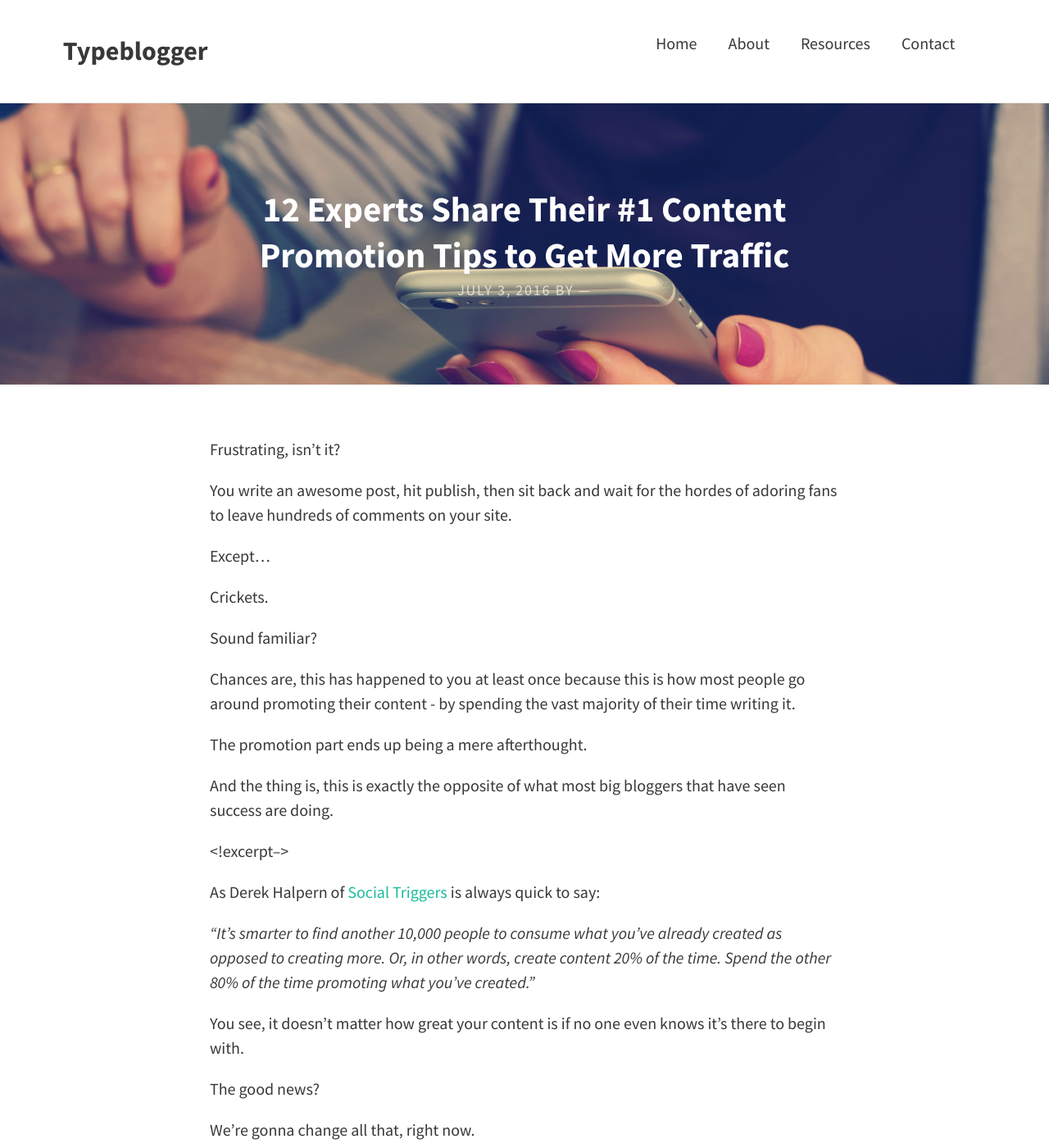
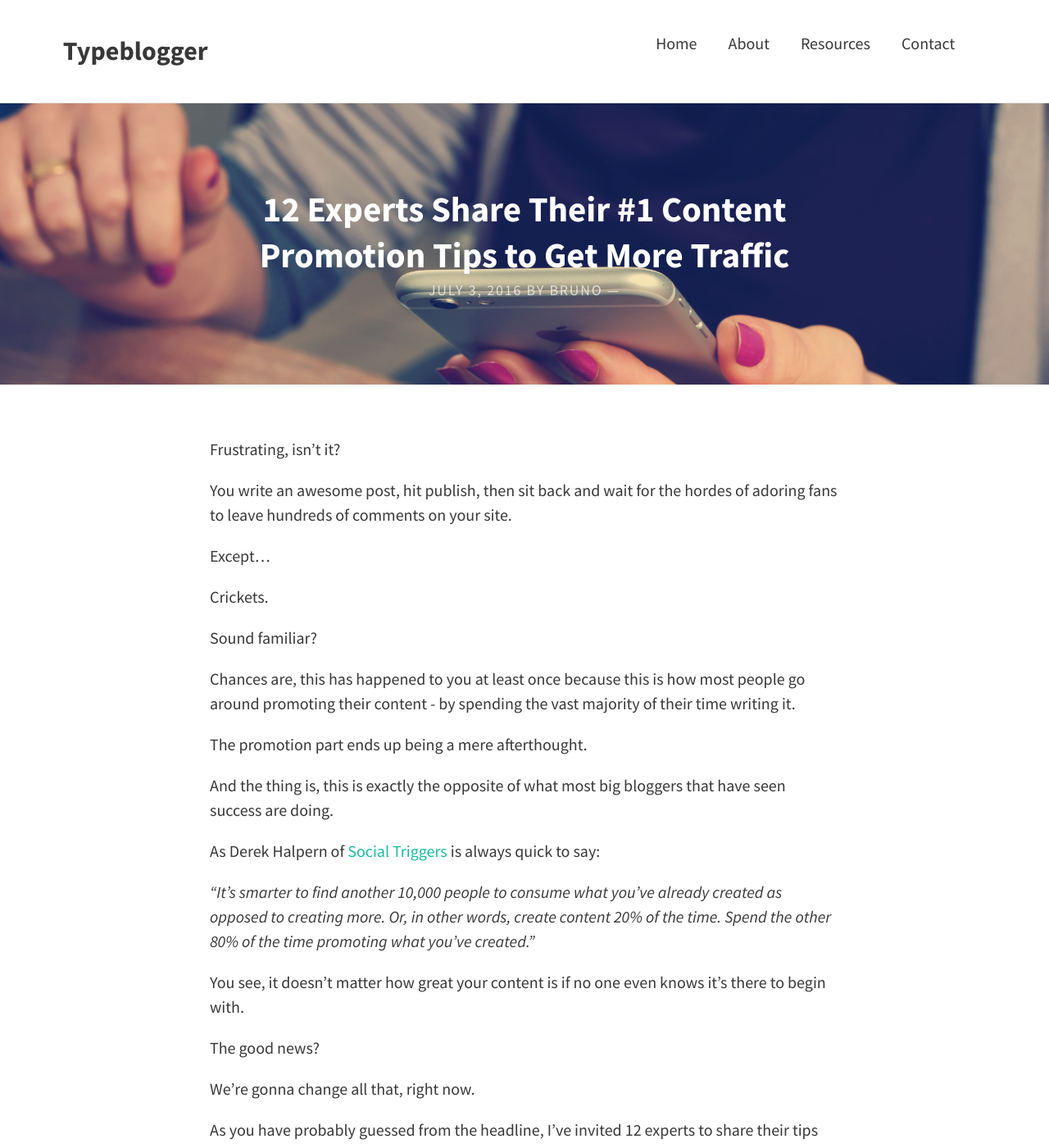
Before and after one commit to typeblogger/typeblogger.github.io, a Jekyll site: the page built from _posts/2016-7-3-how-to-promote-your-blog.md, in a window 1280 px wide and 1400 px high. Shown: the whole window at 82% size. Built offline with Jekyll 4.4.1, drawn with Linux system fonts in a browser that asks for light colours; nearby versions of some CDN libraries; comment, search, counter and statistics services are not loaded; some of the changed lines change nothing that is shown.

Commit message:
Update 2016-7-3-how-to-promote-your-blog.md

```diff
--- a/_posts/2016-7-3-how-to-promote-your-blog.md
+++ b/_posts/2016-7-3-how-to-promote-your-blog.md
@@ -5,7 +5,7 @@
 comments: true
 published: true
 feature-img: img/macbook_iphone.jpeg
-author: bruno
+author: brunotandev
 ---
 Frustrating, isn’t it?
 
@@ -23,7 +23,7 @@
 
 And the thing is, this is exactly the opposite of what most big bloggers that have seen success are doing.
 
-<!excerpt-->
+<!--excerpt-->
 
 As Derek Halpern of [Social Triggers](http://socialtriggers.com) is always quick to say:
 
```
